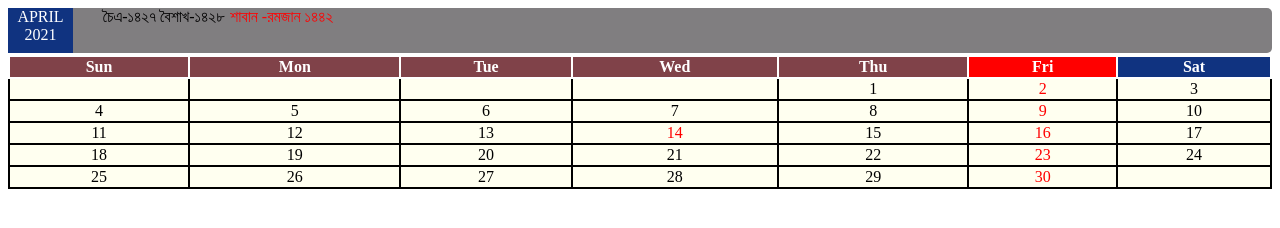
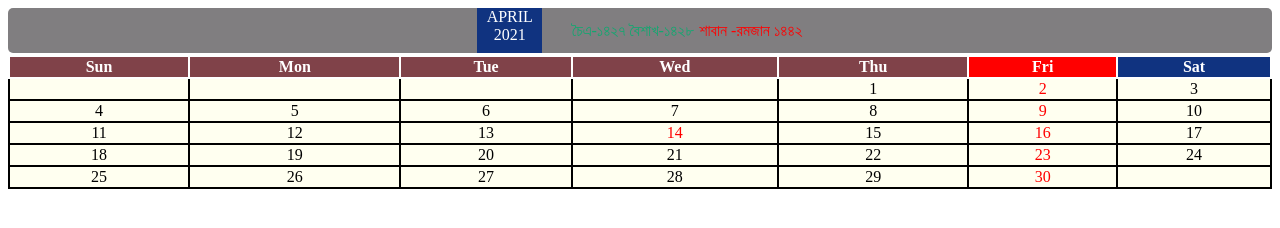
Before and after one commit to swapnilahmedshishir/monthclender, a plain HTML site: page clnder.html in a window 1280 px wide. Drawn offline with Linux system fonts and the light colour scheme.

Commit message:
finish my work

```diff
--- a/clnder.html
+++ b/clnder.html
@@ -7,9 +7,11 @@
 </head>
 <style>
 .header{
-box-size:auto;
+/* box-size:auto; */
 background-color:#807E80;
 display:flex;
+justify-content: center;
+align-items: center;
 border-radius:5px;
 }
 .month{
@@ -24,12 +26,11 @@ box-sizing:border-box;
 .bongo-arabic{
 float:right;
 margin-top:none;
-font-item:left;
 display:flex;
 margin-left:30px;
 }
 .bongo{
-color:#11A80;
+color:#11A870;
 
 }
 .arabic{
```
